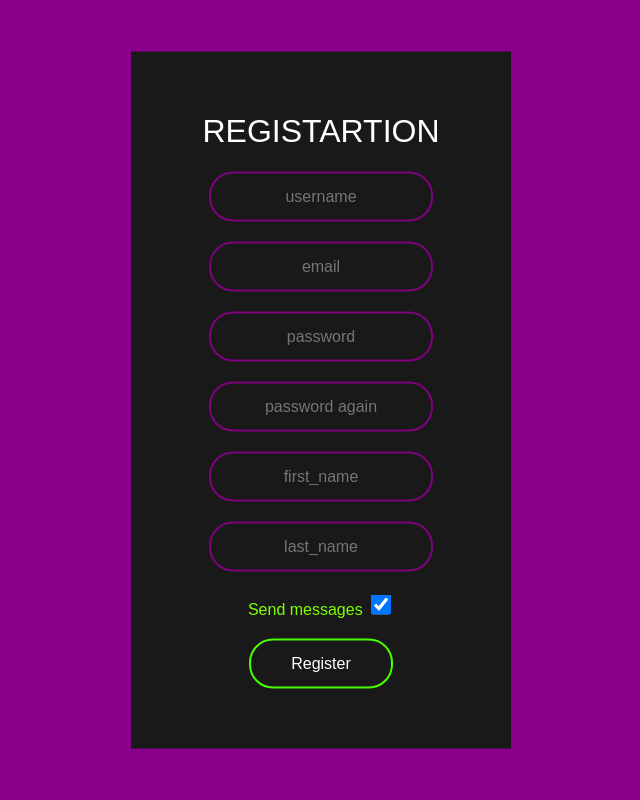
After one commit to 1emniscata/music, a Django app: page /accounts/register/ in a window 1280 px wide. The commit adds this page. Shown: the whole page, without its empty margins (319-959 px from the left). Run offline with Django 3.2, Linux system fonts and the light colour scheme.

Commit message:
add registration page

```diff
--- a/musicsite/lemni/forms.py
+++ b/musicsite/lemni/forms.py
@@ -19,6 +19,9 @@ from django.utils.http import urlsafe_base64_encode
 from django.utils.text import capfirst
 from django.utils.translation import gettext, gettext_lazy as _
 
+from .apps import user_registered
+from .models import MyUser
+
 UserModel = get_user_model()
 
 class LoginForm(AuthenticationForm):
@@ -28,3 +31,42 @@ class LoginForm(AuthenticationForm):
         strip=False,
         widget=forms.PasswordInput(attrs={'autocomplete': 'current-password', 'placeholder': 'password'}),
     )
+
+
+class RegistrationForm(forms.ModelForm):
+    username = UsernameField(widget=forms.TextInput(attrs={'placeholder': 'username'}))
+    email = forms.CharField(required=True, widget=forms.EmailInput(attrs={'placeholder': 'email'}))
+    password1 = forms.CharField(widget=forms.PasswordInput(attrs={'placeholder':'password'}))
+    password2 = forms.CharField(widget=forms.PasswordInput(attrs={'placeholder':'password again'}))
+    first_name = forms.CharField(widget=forms.TextInput(attrs={'placeholder': 'first_name'}))
+    last_name = forms.CharField(widget=forms.TextInput(attrs={'placeholder': 'last_name'}))
+
+
+
+
+    def clean_password1(self):
+        password1 = self.cleaned_data['password1']
+        if password1:
+            password_validation.validate_password(password1)
+        return password1
+
+    def clean(self):
+        super().clean()
+        password1 = self.cleaned_data['password1']
+        password2 = self.cleaned_data['password2']
+        if password1 and password2 and password1 != password2:
+            errors = {'password2': ValidationError ('Entered passwords are different', code='password_mismatch')}
+            raise ValidationError(errors)
+
+    def save(self, commit=True):
+        user = super().save(commit=False)
+        user.set_password(self.cleaned_data['password1'])
+        user.is_active = False
+        user.is_activated = False
+        if commit:
+            user.save()
+        user_registered.send(RegistrationForm, instance=user)
+        return user
+    class Meta:
+        model = MyUser
+        fields = ['username', 'email', 'password1', 'password2', 'first_name', 'last_name', 'send_messages']
--- /dev/null
+++ b/musicsite/lemni/static/css/registration.css
@@ -0,0 +1,89 @@
+body {
+    margin: 0;
+    padding: 0;
+    font-family: sans-serif;
+    background: darkmagenta;
+}
+
+.box {
+    width: 300px;
+    padding: 40px;
+    position: absolute;
+    top: 50%;
+    left: 50%;
+    transform: translate(-50%, -50%);
+    background: #191919;
+    text-align: center;
+
+}
+
+.box h1 {
+    color: white;
+    text-transform: uppercase;
+    font-weight: 500;
+}
+
+.box input[type = 'text'], .box input[type = 'password'], .box input[type = 'email'] {
+    border: 0;
+    background: none;
+    display: block;
+    margin: 20px auto;
+    text-align: center;
+    border: 2px solid purple;
+    padding: 14px 10px;
+    width: 200px;
+    outline: none;
+    color: white;
+    border-radius: 24px;
+    transition: 0.25s;
+    font-size: 16px;
+}
+
+.box input[type = 'text']:focus, .box input[type = 'password']:focus, .box input[type = 'email']:focus {
+    width: 280px;
+    border-color: rgb(72, 255, 0);
+}
+
+.box input[type = 'submit'] {
+    border: 0;
+    background: none;
+    display: block;
+    margin: 20px auto;
+    text-align: center;
+    border: 2px solid rgb(72, 255, 0);
+    padding: 14px 40px;
+    font-size: 16px;
+    outline: none;
+    color: white;
+    border-radius: 24px;
+    transition: 0.25s;
+    cursor: pointer;
+}
+
+.box input[type = 'submit']:hover {
+    background: rgb(72, 255, 0);
+
+}
+
+.box input[type = 'checkbox'] {
+    cursor: pointer;
+    width: 20px;
+    height: 20px;
+    /* margin-top: 15px; */
+}
+
+.box .message {
+    color: chartreuse;
+    /* cursor: pointer; */
+    /* justify-content: center; */
+    /* margin: 0 auto; */
+    /* vertical-align: middle; */
+}
+
+.box .message .mess {
+    display: inline;
+    padding-bottom: -10px;
+
+
+
+}
--- /dev/null
+++ b/musicsite/lemni/templates/email/activation_letter_subject.txt
@@ -0,0 +1 @@
+The user's activation of {{ user.username }}
--- a/musicsite/lemni/templates/lemni/base.html
+++ b/musicsite/lemni/templates/lemni/base.html
@@ -39,7 +39,7 @@
                         <a class='profile' href="{% url 'lemni:profile' %}"><span>Hi, {{ user.username }}!</span></a>
                         <a class="Log_out" href="{% url 'lemni:logout' %}">Log out</a>
                     {% else %}
-                        <a href="{% url 'lemni:artists_list' %}" class='Sign_up'>Sign up</a>
+                        <a href="{% url 'lemni:registration' %}" class='Sign_up'>Sign up</a>
                         <a href="{% url 'lemni:login' %}" class='Log_in'>Log in</a>
                     {% endif%}
                 </div>
--- /dev/null
+++ b/musicsite/lemni/templates/user/registration.html
@@ -0,0 +1,31 @@
+<!DOCTYPE html>
+<html lang="en">
+<head>
+    <meta charset="UTF-8">
+    <title>{% block title%}Registration{% endblock %}</title>
+    {% load static%}
+    <link rel="stylesheet" href="{% static 'css/registration.css' %}">
+
+</head>
+<body>
+
+
+
+    <form class='box' action="" method="POST">
+        {% csrf_token %}
+        <h1>Registartion</h1>
+        <span class='username'>{{ form.username }}</span>
+        <span class='pass'> {{ form.email }}</span>
+        <span class='pass'> {{ form.password1 }}</span>
+        <span class='pass'> {{ form.password2 }}</span>
+        <span class='pass'> {{ form.first_name }}</span>
+        <span class='pass'> {{ form.last_name }}</span>
+        <span class='message'> <div class='mess'>Send messages</div> {{ form.send_messages }}</span>
+        <!-- <input type="text" placeholder="username">
+        <input type="password" placeholder="password"> -->
+        <!-- <input type="hidden" name='next' value="{{ next }}"> -->
+        <input type="submit" value='Register'>
+    </form>
+
+</body>
+</html>
--- a/musicsite/lemni/urls.py
+++ b/musicsite/lemni/urls.py
@@ -2,7 +2,7 @@ from django.contrib.auth.views import LogoutView
 from django.urls import path
 from . import views
 from .views import ArtistsView, ArtistDetail, main, SongsView, ClipsView, LemniLoginView, ArtistSongsView, SongDetail, \
-    profile
+    profile, RegistrationUserView, RegistrationDoneView
 
 app_name = 'lemni'
 
@@ -10,6 +10,8 @@ urlpatterns = [
     path('', main, name='main'),
     path('accounts/login/', LemniLoginView.as_view(), name='login'),
     path('accounts/logout/', LogoutView.as_view(next_page='lemni:main'), name='logout'),
+    path('accounts/register/', RegistrationUserView.as_view(), name='registration'),
+    path('accounts/register/done', RegistrationDoneView.as_view(), name='registration_done'),
     path('accounts/profile/', profile, name='profile'),
     path('artists/', ArtistsView.as_view(), name='artists_list'),
     path(r'^(?P<id>\d+)/(?P<slug>[-\w]+)/$' , ArtistDetail.as_view(), name='artist_detail'),
--- a/musicsite/lemni/views.py
+++ b/musicsite/lemni/views.py
@@ -1,10 +1,12 @@
 from django.contrib.auth.decorators import login_required
 from django.contrib.auth.views import LoginView
 from django.shortcuts import render, get_object_or_404
-from django.views.generic.base import View
+from django.urls import reverse_lazy
+from django.views.generic import CreateView
+from django.views.generic.base import View, TemplateView
 
-from .forms import LoginForm
-from .models import Artist, Genre, Song, Clip
+from .forms import LoginForm, RegistrationForm
+from .models import Artist, Genre, Song, Clip, MyUser
 
 
 def main(request):
@@ -76,3 +78,14 @@ class LemniLoginView(LoginView):
 @login_required
 def profile(request):
     return render(request, 'user/profile.html')
+
+
+class RegistrationUserView(CreateView):
+    model = MyUser
+    template_name = 'user/registration.html'
+    form_class = RegistrationForm
+    success_url = reverse_lazy('user/registration_done.html')
+
+
+class RegistrationDoneView(TemplateView):
+    template_name = 'user/registration_done.html'
```
Also changed, not shown: musicsite/lemni/apps.py (+10 -1 lines), musicsite/lemni/static/css/registration_done.css (added, +24 -0 lines), musicsite/lemni/templates/email/activation_letter_body.txt (added, +11 -0 lines), musicsite/lemni/templates/user/registration_done.html (added, +16 -0 lines), musicsite/lemni/utilities.py (added, +16 -0 lines), musicsite/db.sqlite3.
